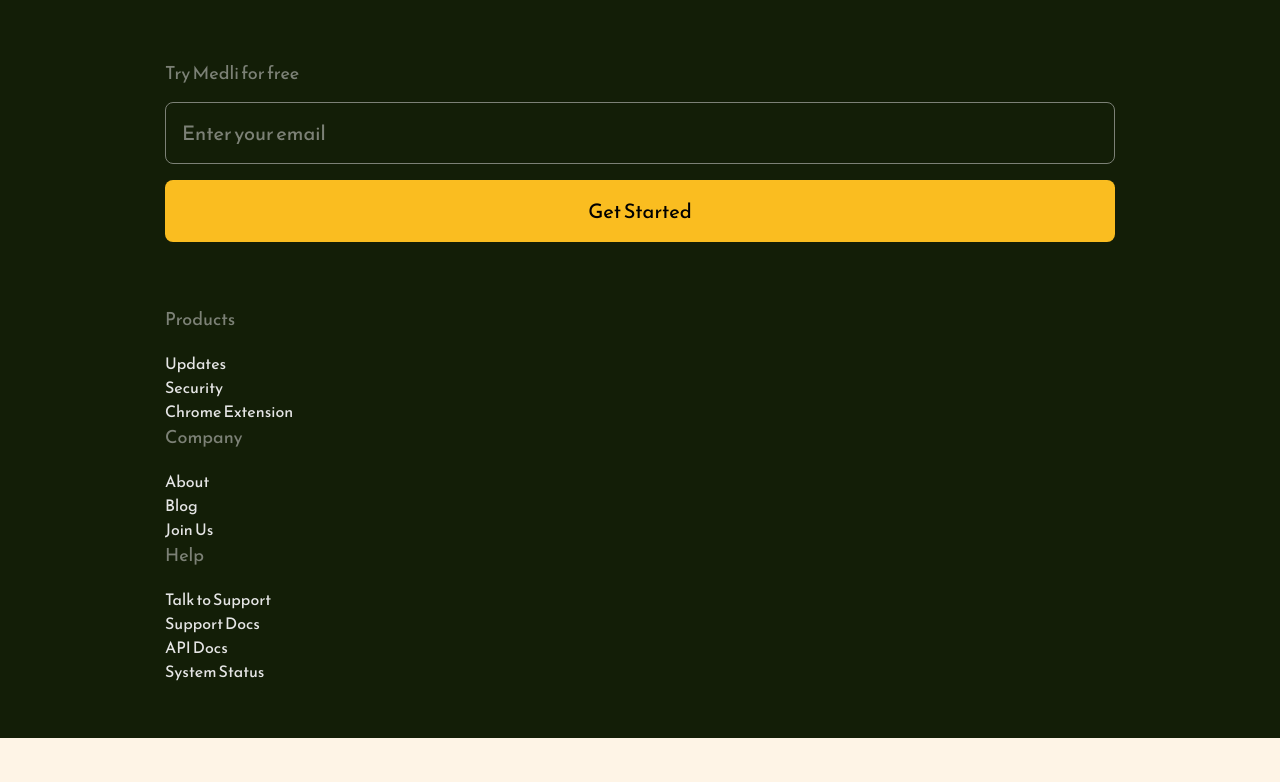
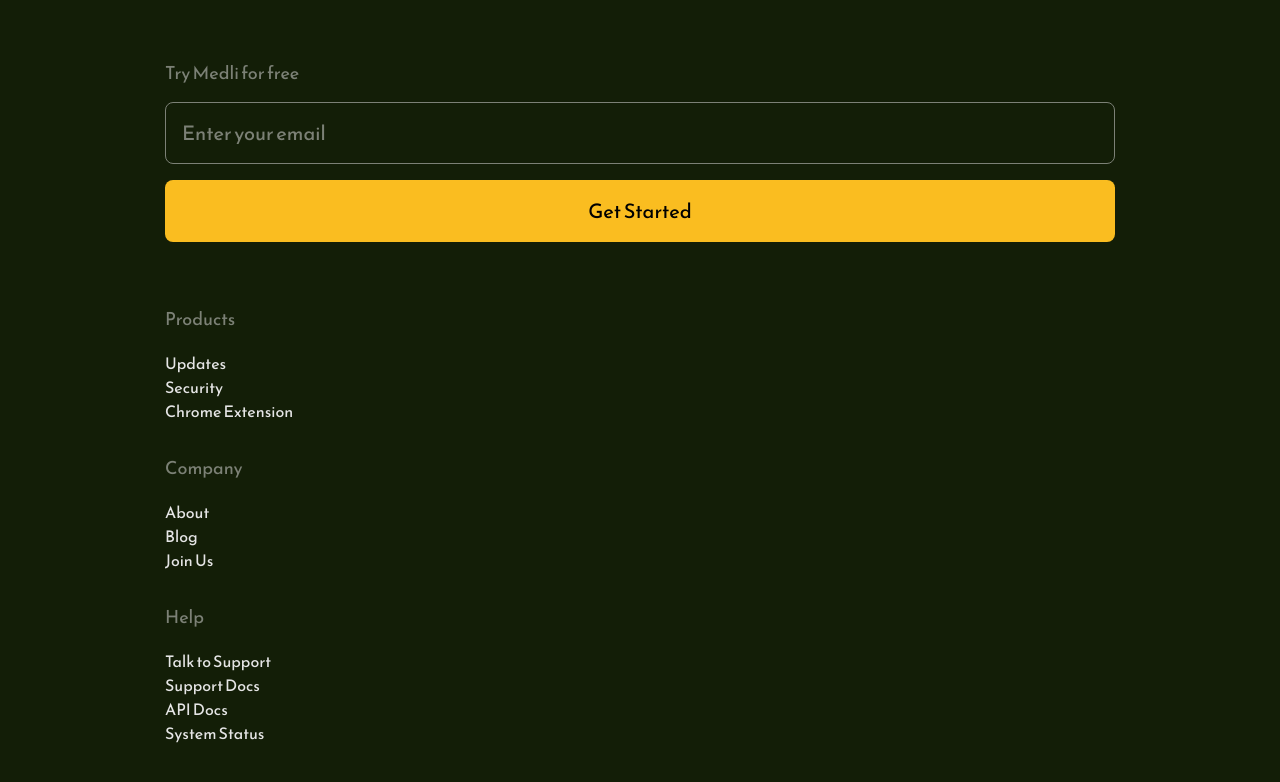
Before and after one commit to KrissDrawing/Medli, a React (Create React App) app: page / in a window 1280 px wide. Shown: the part 3370-4152 px from the top of the page. Before the commit the page ends 4108 px from the top, so only its background shows below. Built offline with nearby package versions, Linux system fonts and the light colour scheme; a web font is replaced by a local one.

Commit message:
Fixed margins in footer

```diff
--- a/src/Sections/Footer/FooterList.js
+++ b/src/Sections/Footer/FooterList.js
@@ -6,7 +6,7 @@
 const Wrapper = styled.div`
   display: flex;
   flex-direction: column;
-  margin: 63px 0 55px;
+  margin: 63px 0 24px;
 
   & > div:nth-of-type(1) {
     margin-right: 58px !important;
@@ -23,9 +23,6 @@
 const StyledUl = styled.ul`
   list-style: none;
   margin: 19px 0 31px 0;
-  &:last-of-type {
-    margin: 19px 0 0 0;
-  }
 `;
 const StyledNavLink = styled(NavLink)`
   color: ${({ theme }) => theme.colors.fontSecondaryLight};
```
